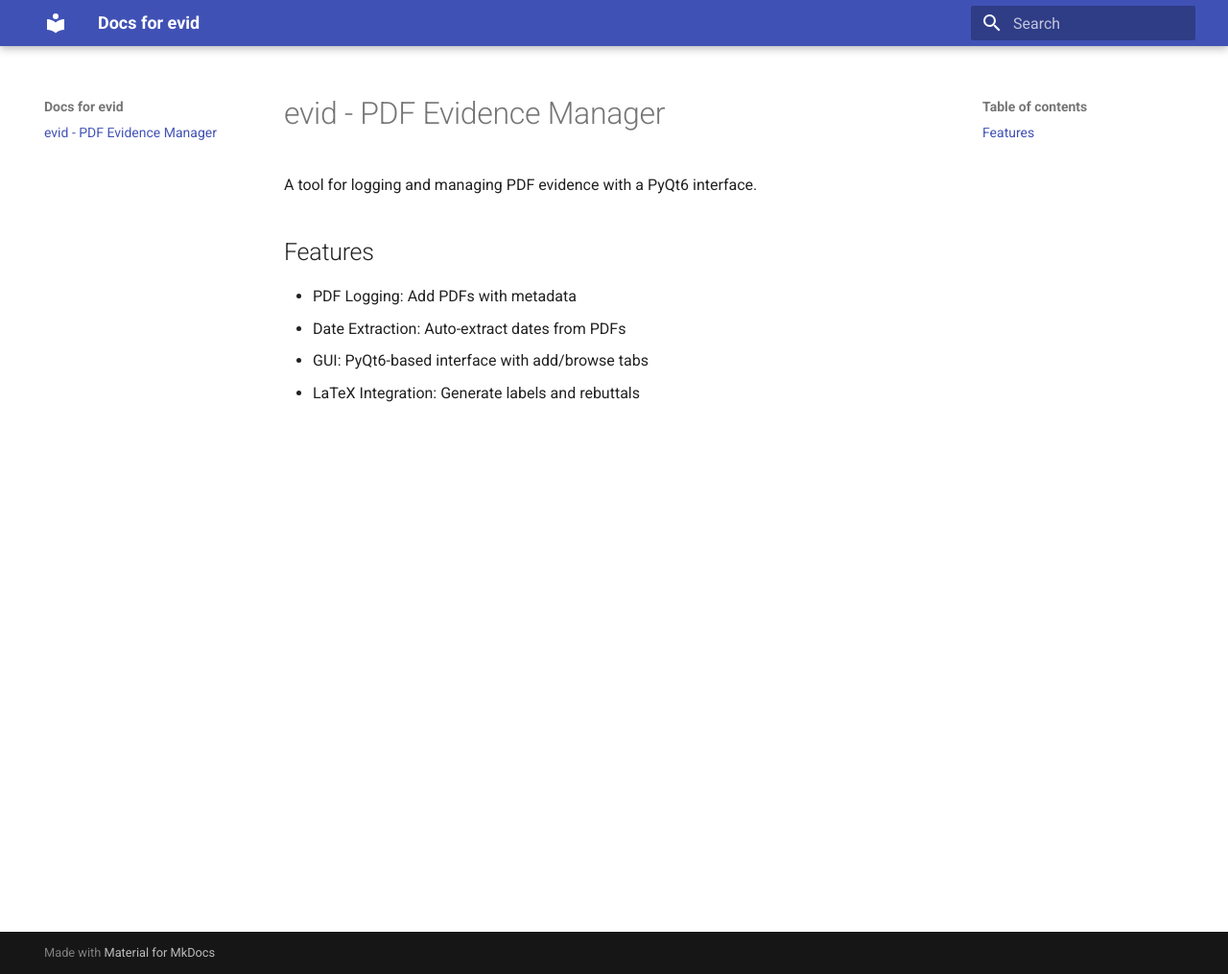
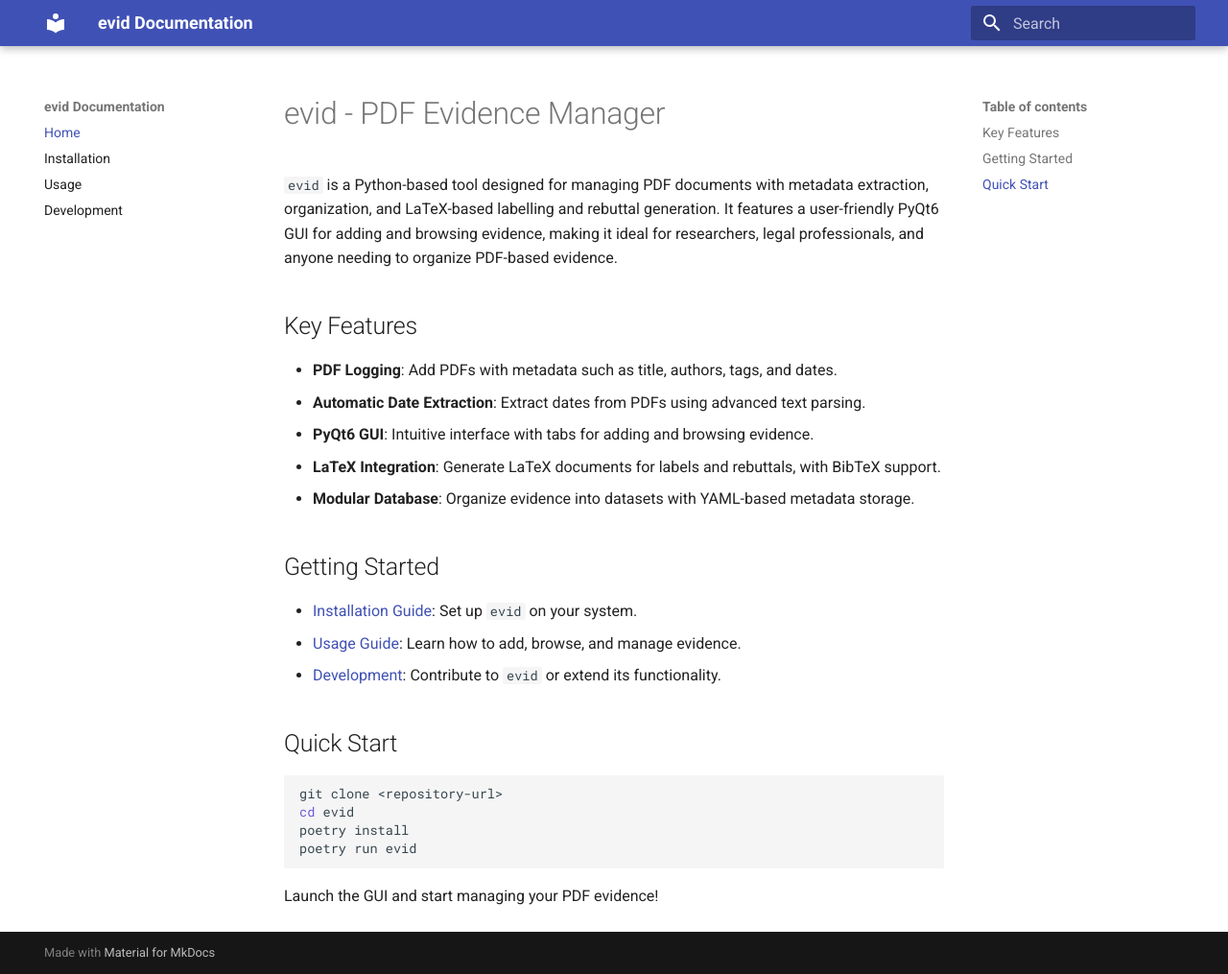
Before and after one commit to evidlabel/evid, an MkDocs documentation site: the page built from docs/index.md, in a window 1280 px wide and 1015 px high. Shown: the whole window at 96% size. Built offline with MkDocs 1.6.1 and Material for MkDocs 9.7.7, drawn with Linux system fonts in a browser that asks for light colours.

Commit message:
add some docs

````diff
--- a/docs/index.md
+++ b/docs/index.md
@@ -1,9 +1,28 @@
 # evid - PDF Evidence Manager
 
-A tool for logging and managing PDF evidence with a PyQt6 interface.
+`evid` is a Python-based tool designed for managing PDF documents with metadata extraction, organization, and LaTeX-based labelling and rebuttal generation. It features a user-friendly PyQt6 GUI for adding and browsing evidence, making it ideal for researchers, legal professionals, and anyone needing to organize PDF-based evidence.
 
-## Features
-- PDF Logging: Add PDFs with metadata
-- Date Extraction: Auto-extract dates from PDFs
-- GUI: PyQt6-based interface with add/browse tabs
-- LaTeX Integration: Generate labels and rebuttals
+## Key Features
+
+- **PDF Logging**: Add PDFs with metadata such as title, authors, tags, and dates.
+- **Automatic Date Extraction**: Extract dates from PDFs using advanced text parsing.
+- **PyQt6 GUI**: Intuitive interface with tabs for adding and browsing evidence.
+- **LaTeX Integration**: Generate LaTeX documents for labels and rebuttals, with BibTeX support.
+- **Modular Database**: Organize evidence into datasets with YAML-based metadata storage.
+
+## Getting Started
+
+- [Installation Guide](installation.md): Set up `evid` on your system.
+- [Usage Guide](usage.md): Learn how to add, browse, and manage evidence.
+- [Development](development.md): Contribute to `evid` or extend its functionality.
+
+## Quick Start
+
+```bash
+git clone <repository-url>
+cd evid
+poetry install
+poetry run evid
+```
+
+Launch the GUI and start managing your PDF evidence!
--- a/mkdocs.yml
+++ b/mkdocs.yml
@@ -1,3 +1,14 @@
-site_name: Docs for evid
+site_name: evid Documentation
 theme:
   name: material
+nav:
+  - Home: index.md
+  - Installation: installation.md
+  - Usage: usage.md
+  - Development: development.md
+plugins:
+  - search
+markdown_extensions:
+  - admonition
+  - pymdownx.details
+  - pymdownx.superfences
````
Also changed, not shown: docs/development.md (added, +74 -0 lines), docs/installation.md (added, +61 -0 lines), docs/usage.md (added, +61 -0 lines).
